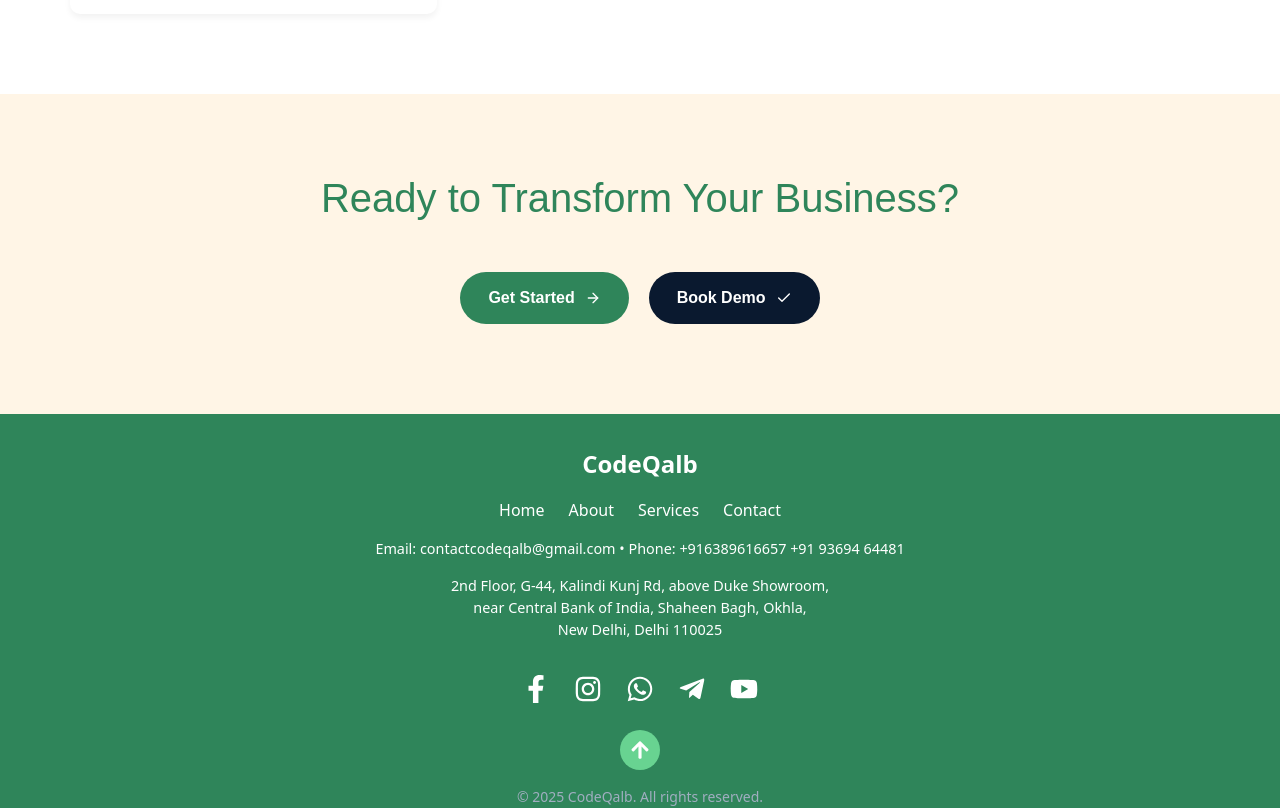
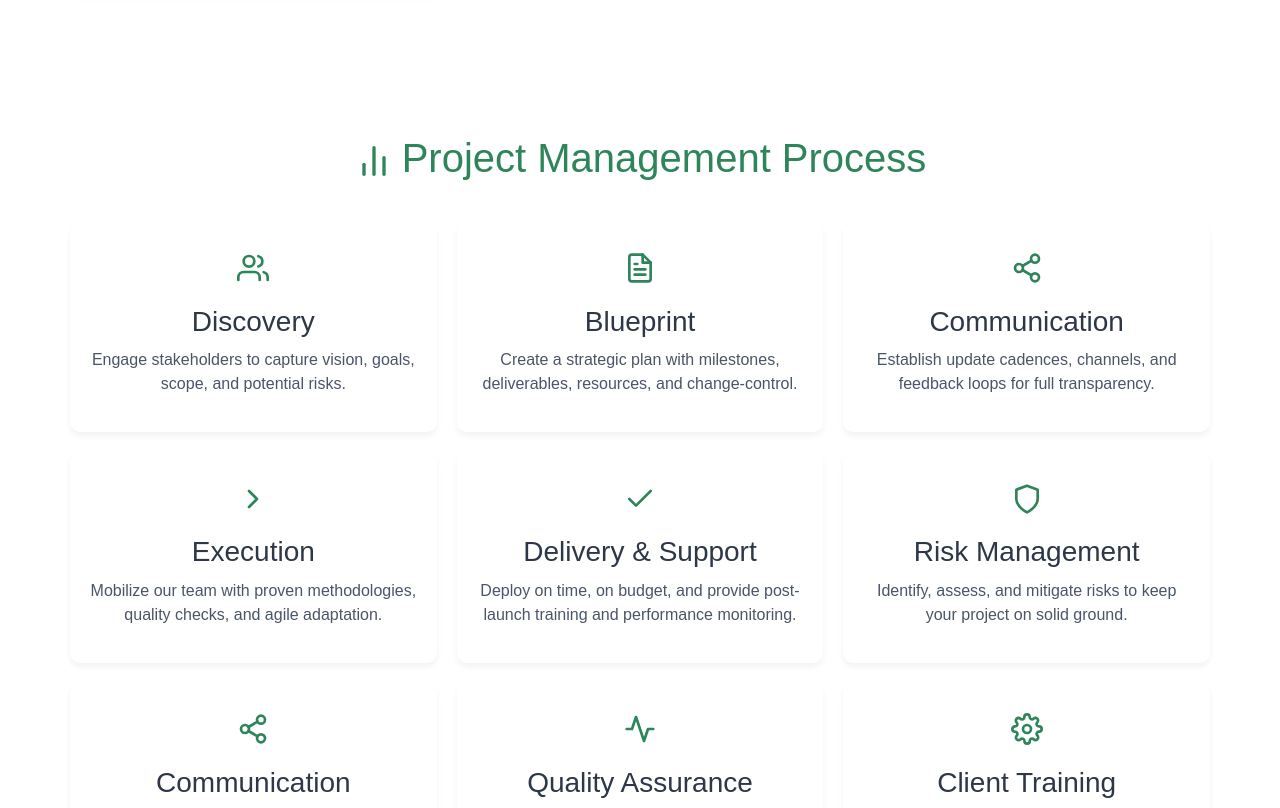
Before and after one commit to Danishanwar01/CodeQalb, a React (Create React App) app: page / in a window 1280 px wide. Shown: the part 2640-3448 px from the top of the page. Built offline with nearby package versions, Linux system fonts and the light colour scheme.

Commit message:
update public file

```diff
--- a/src/components/Home.jsx
+++ b/src/components/Home.jsx
@@ -18,6 +18,10 @@
   FiGlobe,
   FiMic,
   FiMessageSquare,
+  FiShield,
+  FiActivity,
+  FiSettings,
+  FiRefreshCw
 
 } from 'react-icons/fi';
 import { Link } from 'react-router-dom';
@@ -52,11 +56,24 @@
   { icon: <FiBarChart2 />, title: 'Analytics & Reporting', description: 'Data-driven insights to optimize strategy.' }
 ];
 
-const runningprojects =[
-{ icon: <FiSmartphone/>, title:'Trusted Experts at your Door', description: 'Book trusted professionals for beauty, repair, cleaning & more, all in one app.'},
-{ icon: <FiCode/>, title:'Luxora – Shop Fine Live Better',description:'Everything you need, just a click away.'},
-{ icon: <FiMessageSquare/>, title:'Real-Time Messaging for Everyone', description:'Online now – feel free to say hi!'},
-{ icon : <FiGlobe/>, title:'The Awaz – Hear the World Speak', description:'Global stories, local voices. Stay informed with news that resonates.'},
+const runningprojects = [
+  { icon: <FiSmartphone />, title: 'Trusted Experts at your Door', description: 'Book trusted professionals for beauty, repair, cleaning & more, all in one app.' },
+  { icon: <FiCode />, title: 'Luxora – Shop Fine Live Better', description: 'Everything you need, just a click away.' },
+  { icon: <FiMessageSquare />, title: 'Real-Time Messaging for Everyone', description: 'Online now – feel free to say hi!' },
+  { icon: <FiGlobe />, title: 'The Awaz – Hear the World Speak', description: 'Global stories, local voices. Stay informed with news that resonates.' },
+];
+
+const projectSteps = [
+  {  icon: <FiUsers />, title: 'Discovery', description: 'Engage stakeholders to capture vision, goals, scope, and potential risks.'},
+  { icon: <FiFileText />, title: 'Blueprint', description: 'Create a strategic plan with milestones, deliverables, resources, and change-control.'},
+  { icon: <FiShare2 />, title: 'Communication',description: 'Establish update cadences, channels, and feedback loops for full transparency.'},
+  { icon: <FiChevronRight />,title: 'Execution',description: 'Mobilize our team with proven methodologies, quality checks, and agile adaptation.' },
+  { icon: <FiCheck />, title: 'Delivery & Support',description: 'Deploy on time, on budget, and provide post-launch training and performance monitoring.'},
+  { icon: <FiShield />, title: 'Risk Management', description: 'Identify, assess, and mitigate risks to keep your project on solid ground.' },
+  {icon: <FiShare2 />,title: 'Communication', description: 'Establish update cadences, channels, and feedback loops for full transparency.' },
+  {icon: <FiActivity />, title: 'Quality Assurance', description: 'Perform rigorous testing and validation at every phase to ensure excellence.'},
+  { icon: <FiSettings />, title: 'Client Training', description: 'Equip your team with the knowledge and documentation for a seamless handoff.'},
+  { icon: <FiRefreshCw />, title: 'Continuous Improvement', description: 'Analyze performance data and implement refinements to maximize ROI.'}
 ];
 
 const Home = () => {
@@ -185,7 +202,23 @@
       padding: '80px 20px',
       backgroundColor: '#fff5e6',
       textAlign: 'center',
-    }
+    },
+    heading1Title: {
+      display: 'flex',
+      alignItems: 'center',
+      justifyContent: 'center',
+      gap: '0.5rem',
+      fontSize: 'clamp(1.8rem, 5vw, 2.5rem)',
+      lineHeight: 1.2,
+      fontWeight: 400,
+      color: '#2F855A',
+      letterSpacing: '0.05em',
+      textTransform: 'uppercase',
+      fontVariantCaps: 'small-caps',
+      textShadow: '1px 1px 2px rgba(0,0,0,0.1)',
+      marginBottom: isMobile ? '30px' : '40px'
+    },
+
   };
 
   return (
@@ -201,7 +234,7 @@
             Leverage cutting-edge technology solutions to drive your business forward.
           </p>
           <p style={styles.subheading}>
-          "Grow local, go global—turn your small shop into a bold online brand and turn connections into celebrations!"
+            "Grow local, go global—turn your small shop into a bold online brand and turn connections into celebrations!"
           </p>
           <div>
             <Link to="/services" style={styles.button}>
@@ -215,8 +248,8 @@
       </section>
 
 
-  {/* Core Services Slider */}
-  <section style={{ padding: '80px 0', backgroundColor: '#fff5e6' }}>
+      {/* Core Services Slider */}
+      <section style={{ padding: '80px 0', backgroundColor: '#fff5e6' }}>
         <div style={styles.container}>
           <h2 style={styles.sectionTitle}>Our Core Services</h2>
           <div style={styles.sliderWrapper}>
@@ -266,8 +299,8 @@
       </section>
 
 
-    {/* Running projects Section */}
-    <section style={{ padding: '80px 0', backgroundColor: '#fff' }}>
+      {/* Running projects Section */}
+      <section style={{ padding: '60px 0', backgroundColor: '#fff' }}>
         <div style={styles.container}>
           <h2 style={styles.sectionTitle}>In Progress at CodeQalb</h2>
           <div style={styles.grid}>
@@ -281,6 +314,36 @@
           </div>
         </div>
       </section>
+
+
+
+
+  {/* Project Management Section */}
+<section style={{ padding: '80px 0', backgroundColor: '#fff' }}>
+  <div style={styles.container}>
+    <h2 style={styles.sectionTitle}>
+      <FiBarChart2 style={{ marginRight: '0.5rem' }} />
+      Project Management Process
+    </h2>
+    <div style={styles.grid}>
+      {projectSteps.map((step, i) => (
+        <div key={i} style={styles.card}>
+          <div style={{ fontSize: '2rem', color: '#2F855A', marginBottom: '15px' }}>
+            {step.icon}
+          </div>
+          <h3 style={{ color: '#2d3748', marginBottom: '10px' }}>
+            {step.title}
+          </h3>
+          <p style={{ color: '#4a5568', lineHeight: '1.5' }}>
+            {step.description}
+          </p>
+        </div>
+      ))}
+    </div>
+  </div>
+</section>
+
+
 
       {/* CTA Section */}
       <section style={styles.ctaSection}>
```
